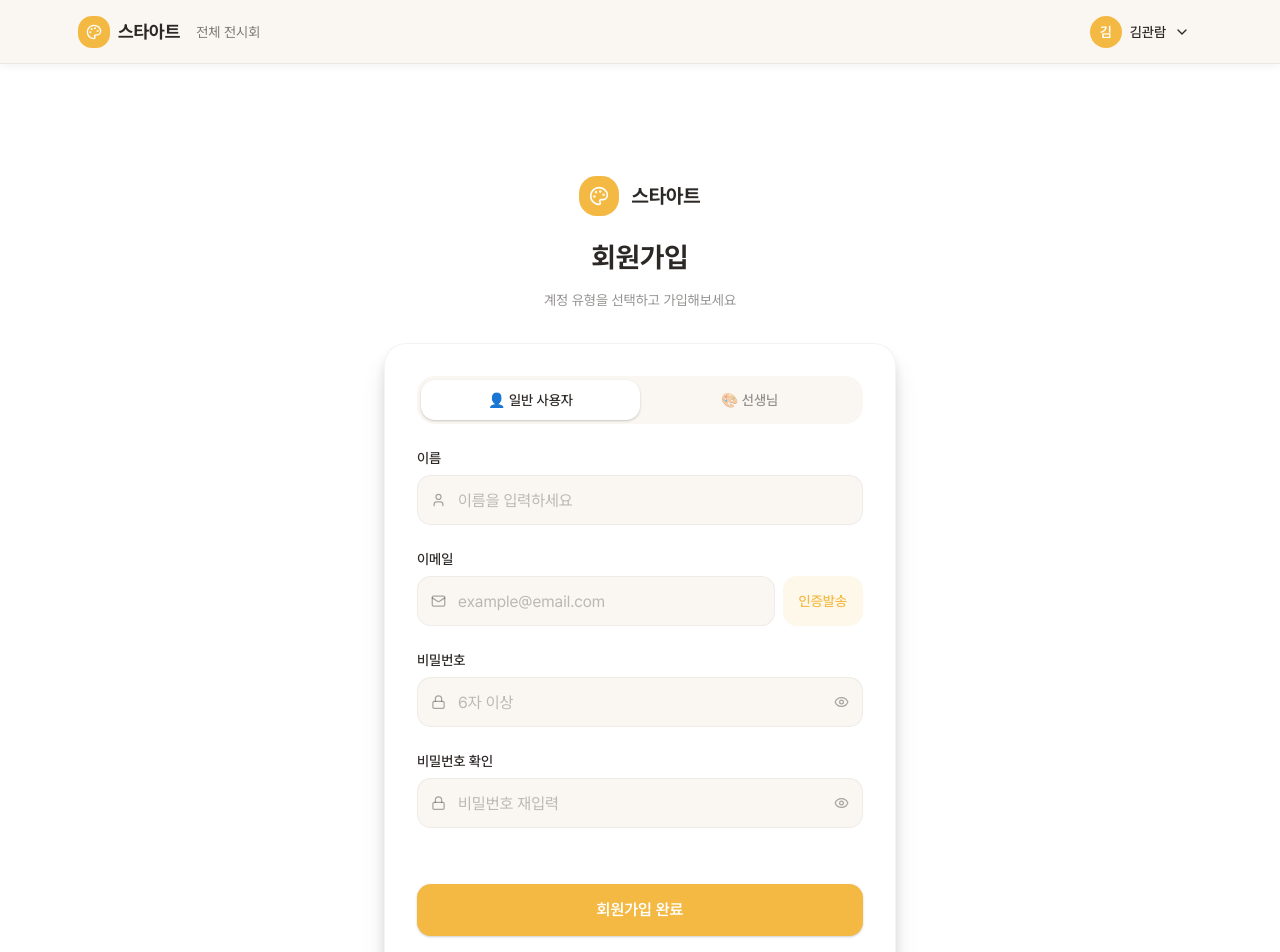
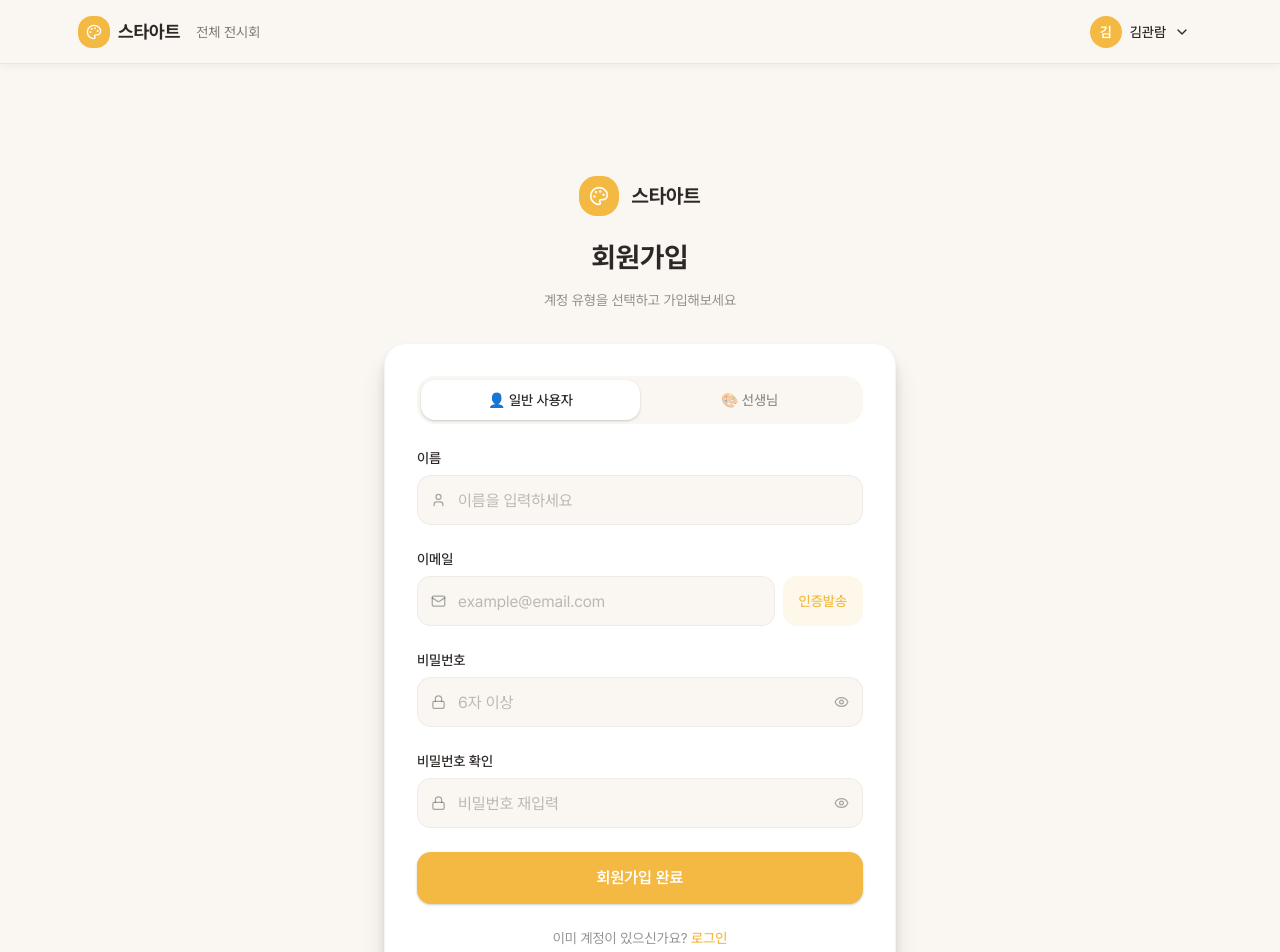
Before and after one commit to Kt-cloud-2nd-frontend-team-2/Frontend, a Next.js app: page /signup in a window 1280 px wide. Shown: the top 952 px of the page. Built offline with nearby package versions, Linux system fonts and the light colour scheme.

Commit message:
refactor: 선생님 필드 애니메이션 framer motion으로 전환(결과 동일)

```diff
--- a/src/app/signup/page.tsx
+++ b/src/app/signup/page.tsx
@@ -3,6 +3,7 @@
 import { useState } from 'react';
 import Image from 'next/image';
 import Link from 'next/link';
+import { AnimatePresence, motion } from 'framer-motion';
 import {
   User,
   Mail,
@@ -22,7 +23,7 @@ export default function SignupPage() {
   const [showConfirmPassword, setShowConfirmPassword] = useState(false);
 
   return (
-    <main className="flex flex-1 items-center justify-center px-4 pt-28 pb-12">
+    <main className="flex flex-1 items-center justify-center bg-[#FAF7F2] px-4 pt-28 pb-12">
       <div className="w-full max-w-lg">
         {/* Logo + Title */}
         <div className="mb-8 flex flex-col items-center gap-3">
@@ -72,6 +73,10 @@ export default function SignupPage() {
           </div>
 
           {/* Form Fields */}
+          <div className="flex flex-col gap-6">
+            {/* 기본 필드 + 선생님 필드 컨테이너 */}
+            <div className="flex flex-col">
+              {/* 기본 필드 */}
               <div className="flex flex-col gap-6">
                 {/* 이름 */}
                 <div className="flex flex-col gap-1.5">
@@ -131,7 +136,9 @@ export default function SignupPage() {
                       />
                       <div className="flex shrink-0 items-center gap-1">
                         <CheckCircle className="h-3.5 w-3.5 text-[#00c950]" />
-                    <span className="text-[14px] text-[#00c950]">발송됨</span>
+                        <span className="text-[14px] text-[#00c950]">
+                          발송됨
+                        </span>
                       </div>
                     </div>
                   </div>
@@ -181,7 +188,9 @@ export default function SignupPage() {
                     />
                     <button
                       type="button"
-                  onClick={() => setShowConfirmPassword(!showConfirmPassword)}
+                      onClick={() =>
+                        setShowConfirmPassword(!showConfirmPassword)
+                      }
                       className="text-secondary/40 hover:text-secondary/70 absolute top-1/2 right-3.5 -translate-y-1/2 transition-colors"
                     >
                       {showConfirmPassword ? (
@@ -192,15 +201,23 @@ export default function SignupPage() {
                     </button>
                   </div>
                 </div>
+              </div>
 
               {/* 선생님 전용 필드 */}
-            <div
-              className={`grid transition-all duration-300 ease-in-out ${
-                userType === 'teacher' ? 'grid-rows-[1fr]' : 'grid-rows-[0fr]'
-              }`}
+              <AnimatePresence initial={false}>
+                {userType === 'teacher' && (
+                  <motion.div
+                    key="teacher-fields"
+                    initial={{ opacity: 0, height: 0, marginTop: 0 }}
+                    animate={{
+                      opacity: 1,
+                      height: 'auto',
+                      marginTop: '1.5rem',
+                    }}
+                    exit={{ opacity: 0, height: 0, marginTop: 0 }}
+                    transition={{ duration: 0.3, ease: 'easeInOut' }}
+                    className="flex flex-col gap-6 overflow-hidden"
                   >
-              <div className="min-h-0 overflow-hidden">
-                <div className="flex flex-col gap-6">
                     {/* 교육기관명 */}
                     <div className="flex flex-col gap-1.5">
                       <label className="text-secondary text-[14px] font-medium">
@@ -229,12 +246,13 @@ export default function SignupPage() {
                         className="border-secondary/5 text-secondary placeholder:text-secondary/30 focus:border-primary/40 focus:ring-primary/30 w-full resize-none rounded-[14px] border bg-[#faf7f2] px-4 py-3 text-[16px] leading-6 transition-all outline-none focus:ring-2"
                       />
                     </div>
-                </div>
-              </div>
+                  </motion.div>
+                )}
+              </AnimatePresence>
             </div>
 
             {/* 회원가입 버튼 */}
-            <button className="bg-primary mt-2 h-13 w-full rounded-[14px] text-[16px] font-semibold text-white shadow-[0px_1px_3px_0px_rgba(0,0,0,0.1),0px_1px_2px_0px_rgba(0,0,0,0.1)] transition-all hover:bg-[#e5aa35] active:scale-[0.99]">
+            <button className="bg-primary h-13 w-full rounded-[14px] text-[16px] font-semibold text-white shadow-[0px_1px_3px_0px_rgba(0,0,0,0.1),0px_1px_2px_0px_rgba(0,0,0,0.1)] transition-all hover:bg-[#e5aa35] active:scale-[0.99]">
               회원가입 완료
             </button>
 
```
Lines whose indentation alone changed are shown as unchanged.
